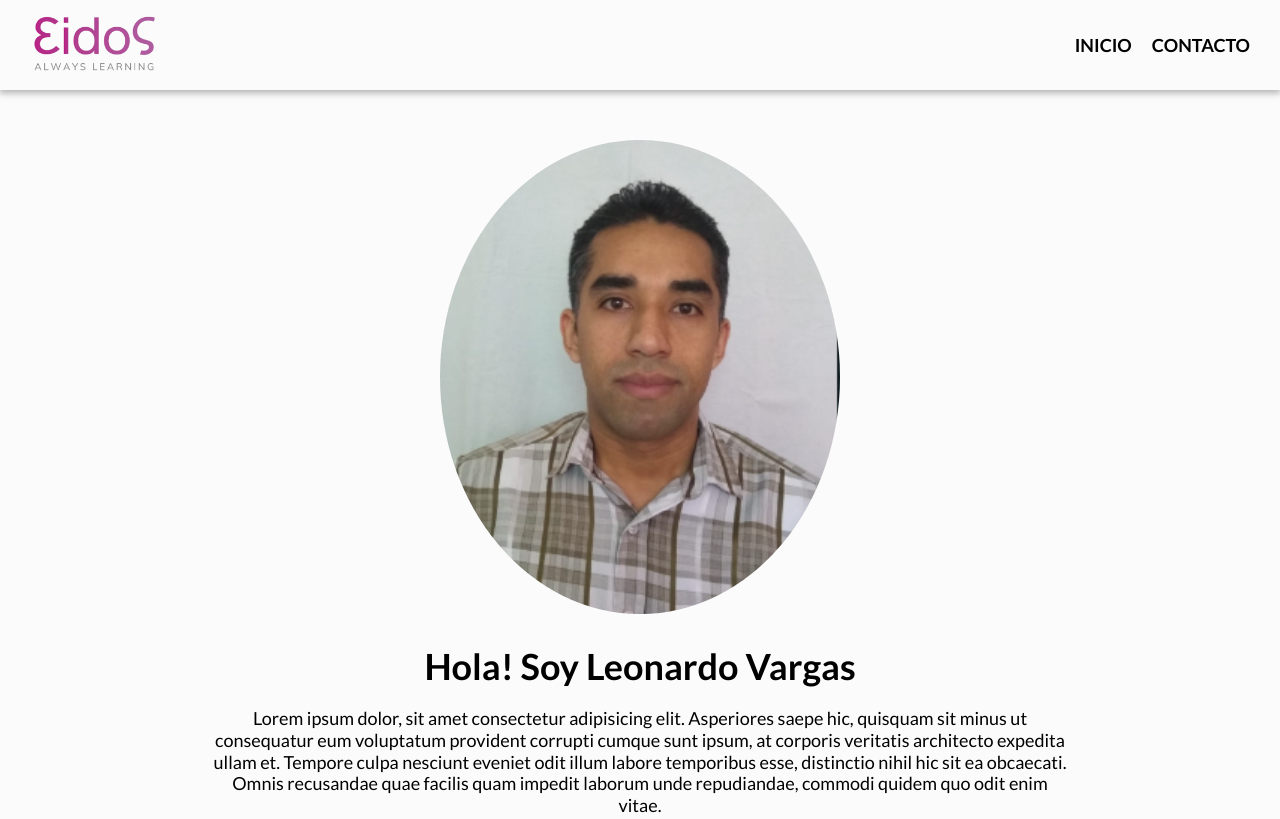
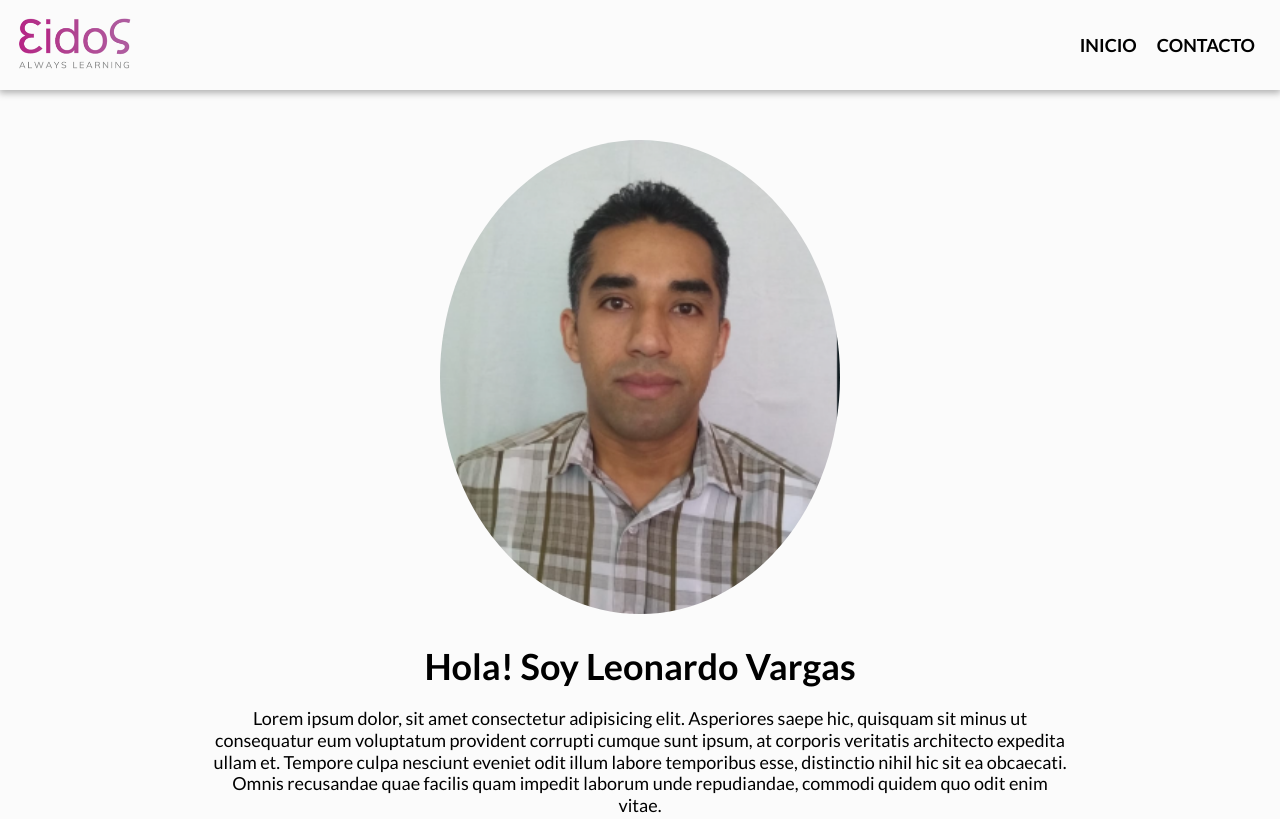
Before and after one commit to leonardofvp/proyecto-1-cod-latam, a plain HTML site: page index.html in a window 1280 px wide. Shown: the top 819 px of the page. Drawn offline with Linux system fonts and the light colour scheme.

Commit message:
modificando el header agregando un div

```diff
--- a/css/styles.css
+++ b/css/styles.css
@@ -44,7 +44,7 @@ header{
     display: flex;
     justify-content: space-between;
     align-items: center;
-    padding: 20px;
+    padding: 15px;
     box-shadow: 0px 2px 7px 1px rgba(0,0,0,0.3);
     background-color: #fbfbfb;
 }
@@ -52,9 +52,15 @@ header{
 nav{
     display: flex;
     justify-content: space-between;
+    align-items: center;
 
 }
 
+.contenedor-header{
+    width: 100%;
+    display: flex;
+    justify-content: space-between;
+}
 
 
 
@@ -82,7 +88,7 @@ nav{
     justify-content: center;
     align-items: center;
     padding: 50px 20px;
-    scroll-margin-top:60px
+    scroll-margin-top:55px
 }
 
 article{
@@ -131,7 +137,7 @@ form {
     justify-content: space-between;
     align-items: center;
     color: #fbfbfb;
-    padding: 30px;
+    padding: 15px;
 }
 
 .btn-formulario{
@@ -198,8 +204,8 @@ textarea {
 }
 
 .eidos-logo{
-    width: 150px;
-    padding: 10px;
+    width: 120px;
+
 }
 
 .foto-leo{
@@ -219,10 +225,12 @@ ul {
     list-style: none;
     display: flex;
     flex-direction: row;
+
 }
 
 ul li{
-    padding: 10px;
+
+  padding: 10px;
 }
 
 ul li:hover{
--- a/index.html
+++ b/index.html
@@ -10,7 +10,7 @@
 <body>
 
     <header>
-
+        <div class="contenedor-header">
             <a href="#inicio"><img src="img/logo.png" alt="eidosLogo" class="eidos-logo"></a>
 
              <nav class="nav">
@@ -21,6 +21,8 @@
                  </ul>
 
             </nav>
+        </div>
+
 
     </header>
 
```
Lines whose indentation alone changed are shown as unchanged.
